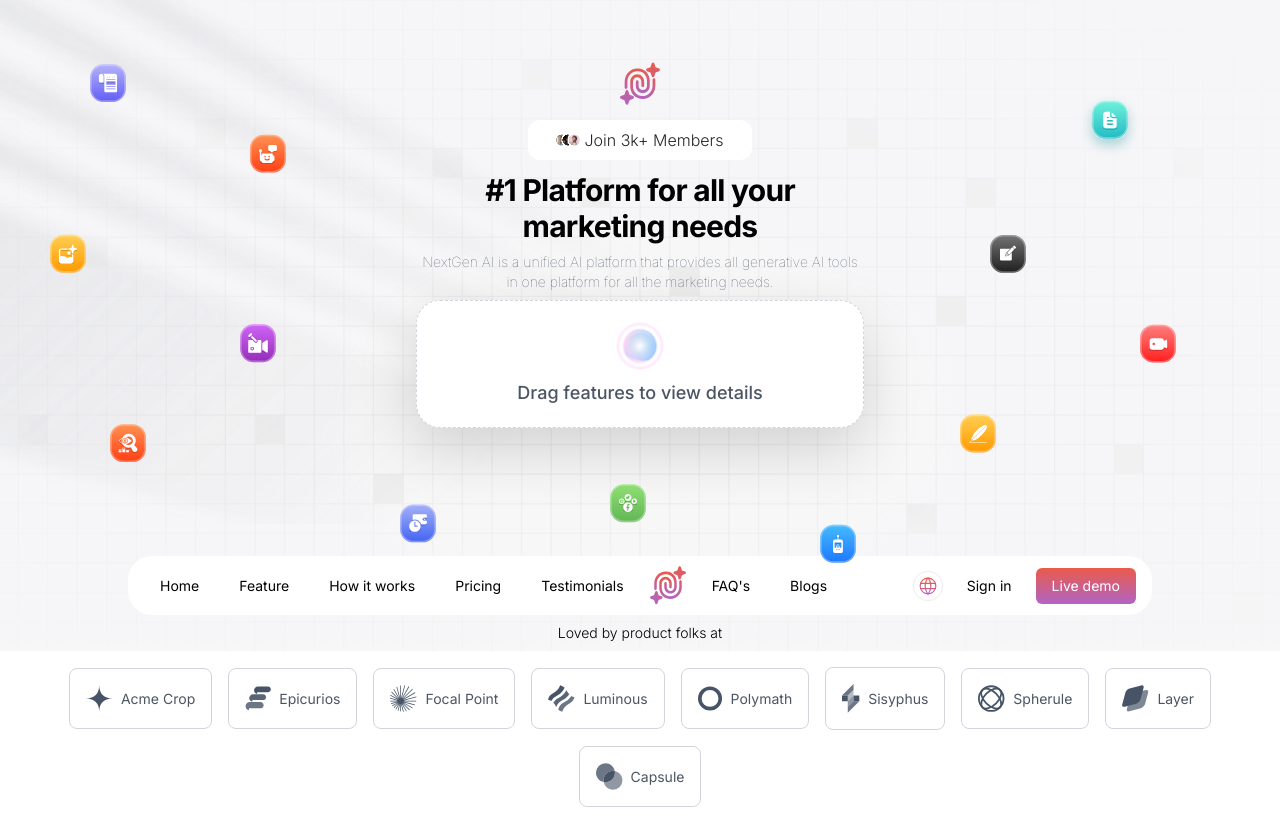
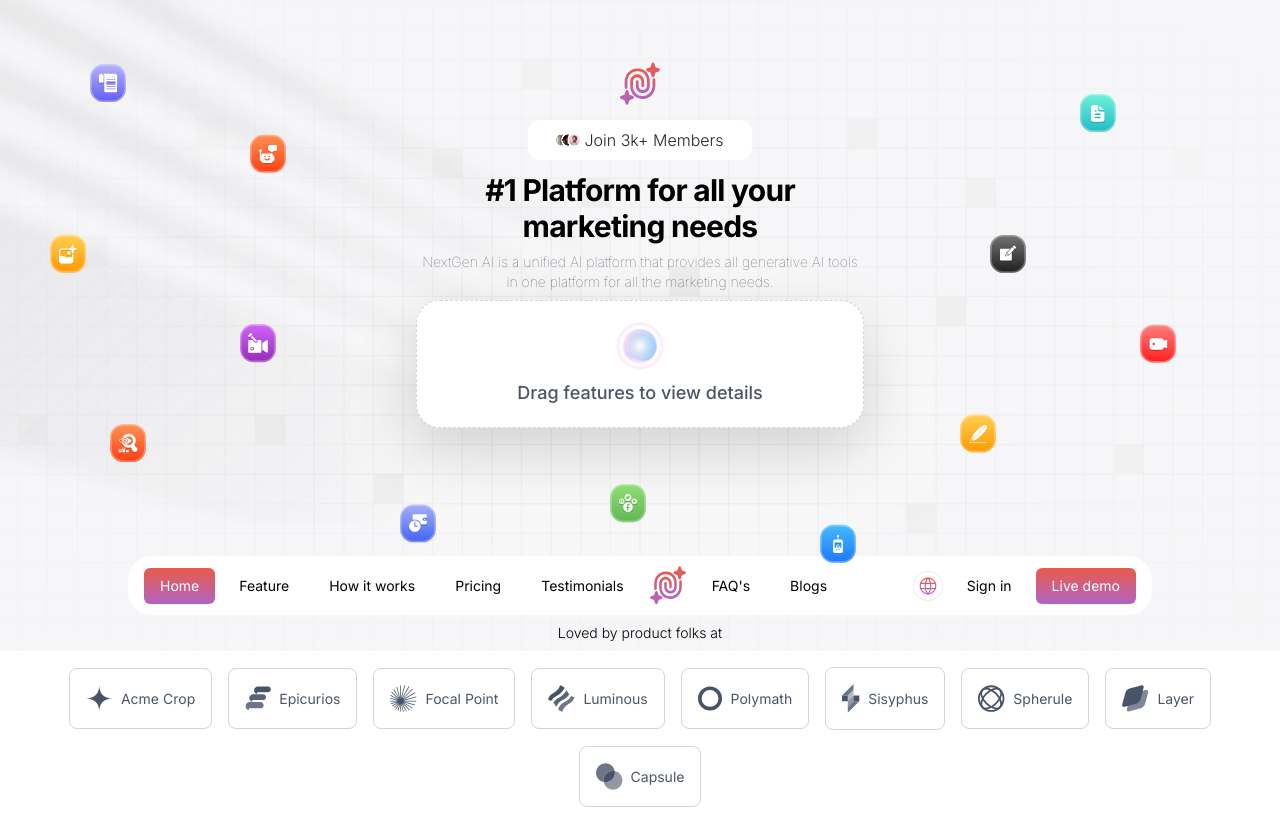
Before and after one commit to yash-sahni54321/frontend-task, a Next.js app: page / in a window 1280 px wide. Built offline with nearby package versions, Linux system fonts and the light colour scheme.

Commit message:
fix svg design

```diff
--- a/src/assets/svgs/DocumentSVG.tsx
+++ b/src/assets/svgs/DocumentSVG.tsx
@@ -1,101 +1,80 @@
 import * as React from 'react';
 const DocumentSVG = (props: React.SVGProps<SVGElement>) => (
   <svg
+    width='36'
+    height='38'
+    viewBox='0 0 36 38'
+    fill='none'
     xmlns='http://www.w3.org/2000/svg'
-    width={60}
-    height={63}
-    fill='none'
-    {...props}
   >
-    <g filter='url(#a)'>
-      <rect
-        width={35.733}
-        height={37.866}
-        x={12.134}
-        y={6.78}
-        fill='url(#b)'
-        rx={13.333}
-      />
-      <rect
-        width={34.133}
-        height={36.266}
-        x={12.934}
-        y={7.58}
-        stroke='#fff'
-        strokeOpacity={0.3}
-        strokeWidth={1.6}
-        rx={12.533}
-      />
-    </g>
-    <g filter='url(#c)'>
+    <rect
+      width='35.7333'
+      height='37.8658'
+      rx='13.3333'
+      fill='url(#paint0_linear_0_1)'
+    />
+    <rect
+      x='0.8'
+      y='0.8'
+      width='34.1333'
+      height='36.2658'
+      rx='12.5333'
+      stroke='white'
+      stroke-opacity='0.3'
+      stroke-width='1.6'
+    />
+    <g filter='url(#filter0_d_0_1)'>
       <path
-        fill='#fff'
-        d='M32.5 22.667h3.666l-4.5-4.5v3.666c0 .5.334.834.834.834Zm0 1.666c-1.417 0-2.5-1.083-2.5-2.5v-4.166h-4.167c-1.417 0-2.5 1.083-2.5 2.5v11.666c0 1.417 1.083 2.5 2.5 2.5h8.333c1.417 0 2.5-1.083 2.5-2.5v-7.5H32.5Zm-5-1.666h.833c.5 0 .833.333.833.833 0 .5-.333.833-.833.833H27.5c-.5 0-.834-.333-.834-.833 0-.5.334-.833.834-.833Zm5 8.333h-5c-.5 0-.834-.333-.834-.833 0-.5.334-.834.834-.834h5c.5 0 .833.334.833.834 0 .5-.333.833-.833.833Zm0-3.333h-5c-.5 0-.834-.334-.834-.834 0-.5.334-.833.834-.833h5c.5 0 .833.333.833.833 0 .5-.333.834-.833.834Z'
+        d='M20.1667 16H23.8333L19.3333 11.5V15.1667C19.3333 15.6667 19.6667 16 20.1667 16ZM20.1667 17.6667C18.75 17.6667 17.6667 16.5833 17.6667 15.1667V11H13.5C12.0833 11 11 12.0833 11 13.5V25.1667C11 26.5833 12.0833 27.6667 13.5 27.6667H21.8333C23.25 27.6667 24.3333 26.5833 24.3333 25.1667V17.6667H20.1667ZM15.1667 16H16C16.5 16 16.8333 16.3333 16.8333 16.8333C16.8333 17.3333 16.5 17.6667 16 17.6667H15.1667C14.6667 17.6667 14.3333 17.3333 14.3333 16.8333C14.3333 16.3333 14.6667 16 15.1667 16ZM20.1667 24.3333H15.1667C14.6667 24.3333 14.3333 24 14.3333 23.5C14.3333 23 14.6667 22.6667 15.1667 22.6667H20.1667C20.6667 22.6667 21 23 21 23.5C21 24 20.6667 24.3333 20.1667 24.3333ZM20.1667 21H15.1667C14.6667 21 14.3333 20.6667 14.3333 20.1667C14.3333 19.6667 14.6667 19.3333 15.1667 19.3333H20.1667C20.6667 19.3333 21 19.6667 21 20.1667C21 20.6667 20.6667 21 20.1667 21Z'
+        fill='white'
       />
     </g>
     <defs>
       <filter
-        id='a'
-        width={59.2}
-        height={61.333}
-        x={0.4}
-        y={0.913}
-        colorInterpolationFilters='sRGB'
+        id='filter0_d_0_1'
+        x='10.4667'
+        y='11'
+        width='14.4'
+        height='17.7333'
         filterUnits='userSpaceOnUse'
+        color-interpolation-filters='sRGB'
       >
-        <feFlood floodOpacity={0} result='BackgroundImageFix' />
+        <feFlood flood-opacity='0' result='BackgroundImageFix' />
         <feColorMatrix
           in='SourceAlpha'
+          type='matrix'
+          values='0 0 0 0 0 0 0 0 0 0 0 0 0 0 0 0 0 0 127 0'
           result='hardAlpha'
-          values='0 0 0 0 0 0 0 0 0 0 0 0 0 0 0 0 0 0 127 0'
         />
-        <feOffset dy={5.867} />
-        <feGaussianBlur stdDeviation={5.867} />
+        <feOffset dy='0.533333' />
+        <feGaussianBlur stdDeviation='0.266667' />
         <feComposite in2='hardAlpha' operator='out' />
-        <feColorMatrix values='0 0 0 0 0.219608 0 0 0 0 0.619608 0 0 0 0 0.647059 0 0 0 0.4 0' />
-        <feBlend in2='BackgroundImageFix' result='effect1_dropShadow_63_70' />
+        <feColorMatrix
+          type='matrix'
+          values='0 0 0 0 0 0 0 0 0 0 0 0 0 0 0 0 0 0 0.15 0'
+        />
         <feBlend
+          mode='normal'
+          in2='BackgroundImageFix'
+          result='effect1_dropShadow_0_1'
+        />
+        <feBlend
+          mode='normal'
           in='SourceGraphic'
-          in2='effect1_dropShadow_63_70'
-          result='shape'
-        />
-      </filter>
-      <filter
-        id='c'
-        width={14.4}
-        height={17.733}
-        x={22.8}
-        y={17.667}
-        colorInterpolationFilters='sRGB'
-        filterUnits='userSpaceOnUse'
-      >
-        <feFlood floodOpacity={0} result='BackgroundImageFix' />
-        <feColorMatrix
-          in='SourceAlpha'
-          result='hardAlpha'
-          values='0 0 0 0 0 0 0 0 0 0 0 0 0 0 0 0 0 0 127 0'
-        />
-        <feOffset dy={0.533} />
-        <feGaussianBlur stdDeviation={0.267} />
-        <feComposite in2='hardAlpha' operator='out' />
-        <feColorMatrix values='0 0 0 0 0 0 0 0 0 0 0 0 0 0 0 0 0 0 0.15 0' />
-        <feBlend in2='BackgroundImageFix' result='effect1_dropShadow_63_70' />
-        <feBlend
-          in='SourceGraphic'
-          in2='effect1_dropShadow_63_70'
+          in2='effect1_dropShadow_0_1'
           result='shape'
         />
       </filter>
       <linearGradient
-        id='b'
-        x1={30}
-        x2={30}
-        y1={6.78}
-        y2={44.646}
+        id='paint0_linear_0_1'
+        x1='17.8667'
+        y1='0'
+        x2='17.8667'
+        y2='37.8658'
         gradientUnits='userSpaceOnUse'
       >
-        <stop stopColor='#70F2DB' />
-        <stop offset={1} stopColor='#23BBC5' />
+        <stop stop-color='#70F2DB' />
+        <stop offset='1' stop-color='#23BBC5' />
       </linearGradient>
     </defs>
   </svg>
--- a/src/components/BottomNagivation/BottomNavigation.tsx
+++ b/src/components/BottomNagivation/BottomNavigation.tsx
@@ -3,7 +3,7 @@
 import React, { useState } from 'react';
 
 const BottomNavigation = () => {
-  const [activeIndex, setActiveIndex] = useState(null);
+  const [activeIndex, setActiveIndex] = useState(0);
 
   const navLinks1 = [
     'Home',
@@ -13,7 +13,7 @@
     'Testimonials',
   ];
 
-  const handleClick = index => {
+  const handleClick = (index: number) => {
     setActiveIndex(index);
   };
 
```
